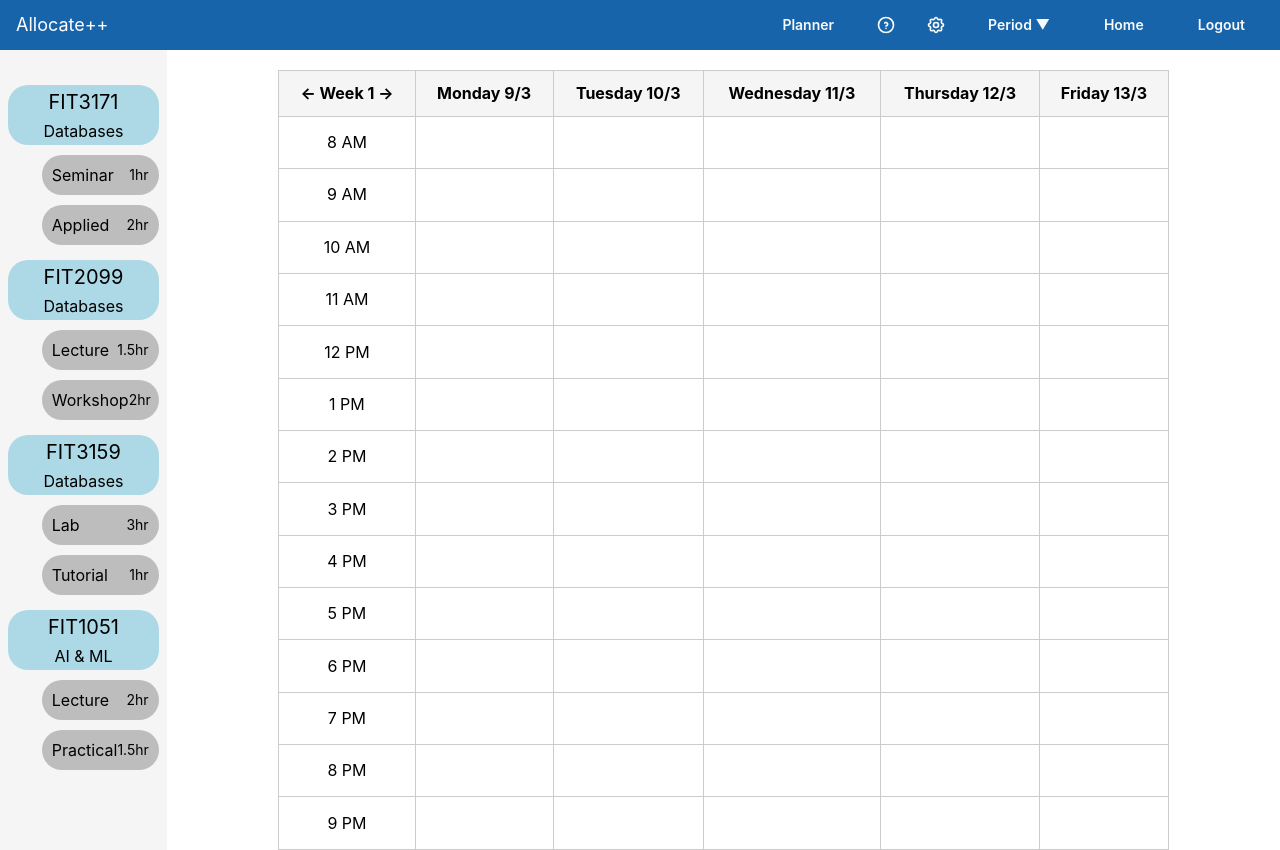
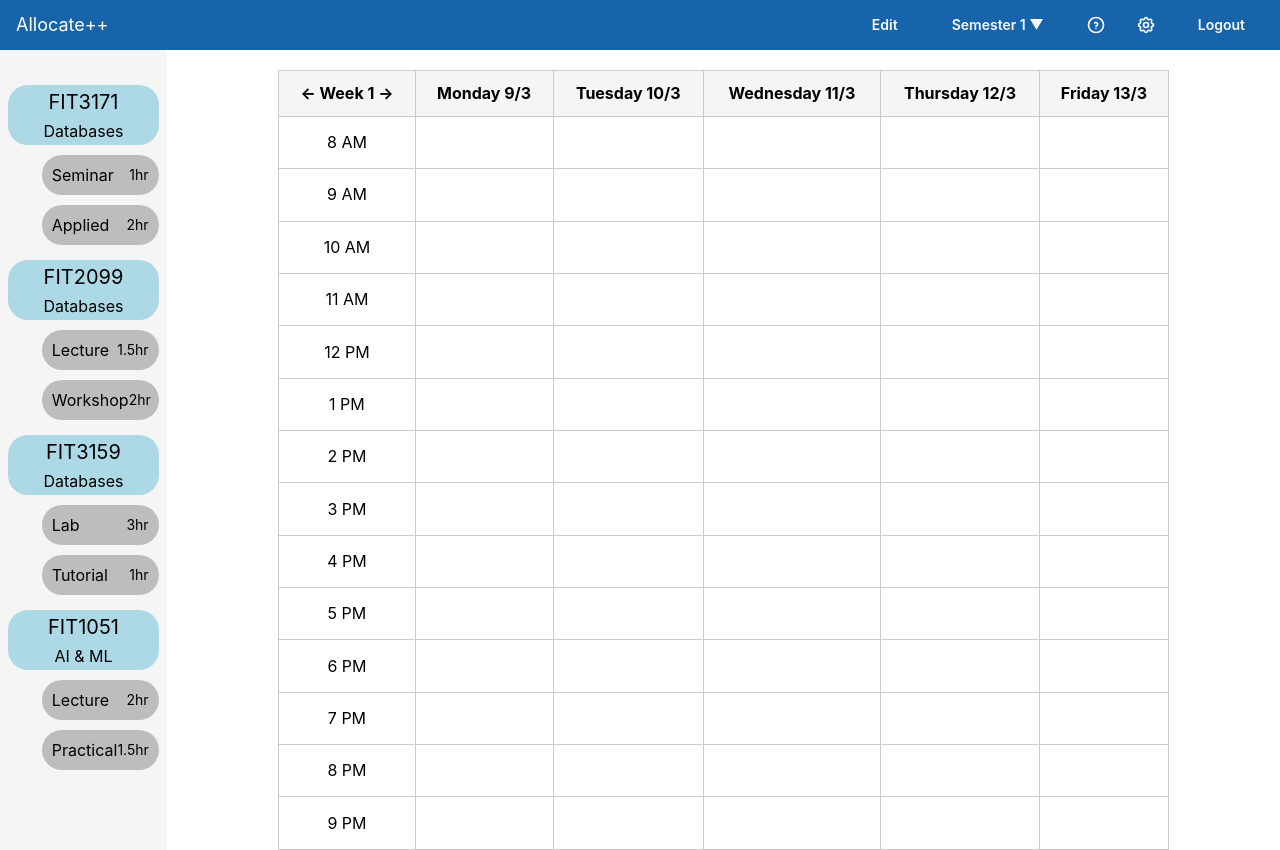
Before and after one commit to RichardLi88/unihack-2025, a React app in the folder project/frontend/: page / in a window 1280 px wide. Built offline with nearby package versions, Linux system fonts and the light colour scheme; the HTML template or start-up script is replaced by a standard one.

Commit message:
Updated Navbar

```diff
--- a/project/frontend/src/components/Navbar.jsx
+++ b/project/frontend/src/components/Navbar.jsx
@@ -16,24 +16,23 @@ function Navbar() {
       </Text>
       <Flex gap="md" align="center">
         <Button variant="subtle" color="gray.0">
-          Planner
+          Edit
         </Button>
+        <Menu>
+          <Menu.Target>
+            <Button variant="subtle" color="gray.0">
+              Semester 1 ▼
+            </Button>
+          </Menu.Target>
+        </Menu>
+        {/* Move Help and Settings Left of Logout */}
         <ActionIcon variant="subtle" color="gray.0" size="lg">
           <IconHelpCircle size={20} />
         </ActionIcon>
         <ActionIcon variant="subtle" color="gray.0" size="lg">
           <IconSettings size={20} />
         </ActionIcon>
-        <Menu>
-          <Menu.Target>
-            <Button variant="subtle" color="gray.0">
-              Period ▼
-            </Button>
-          </Menu.Target>
-        </Menu>
-        <Button variant="subtle" color="gray.0">
-          Home
-        </Button>
+
         <Button variant="subtle" color="gray.0">
           Logout
         </Button>
```
